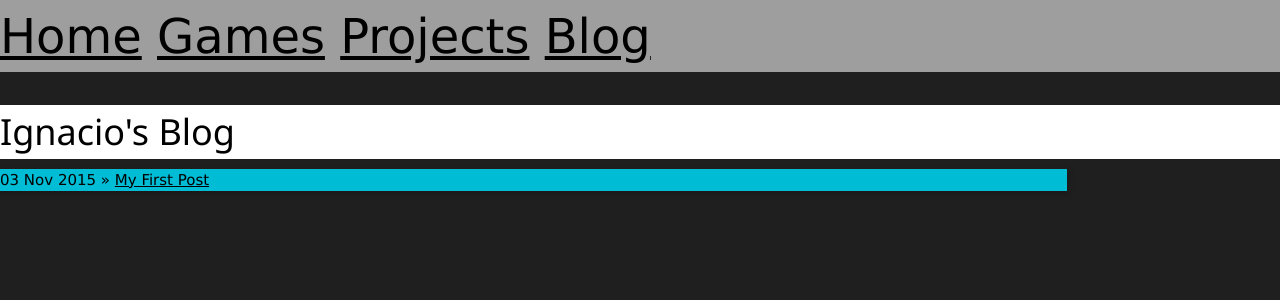
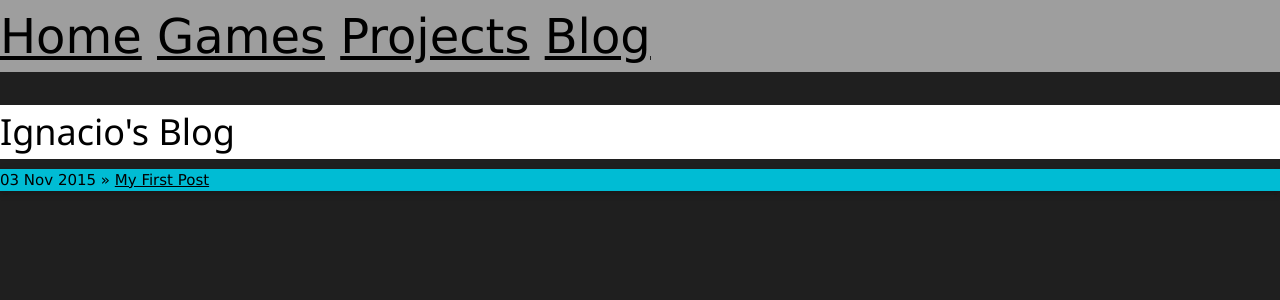
Before and after one commit to ijzm/OLD-ijzm.github.io, a Jekyll site: the page built from blog/index.html, in a window 1280 px wide. Shown: the top 300 px of the page. Built offline with Jekyll 4.4.1, drawn with Linux system fonts in a browser that asks for light colours.

Commit message:
Update index.html

```diff
--- a/blog/index.html
+++ b/blog/index.html
@@ -7,7 +7,7 @@ title: Ignacio's Blog
 
 	  {% for post in site.posts %}
 
-	    <div class="w3-card-2 w3-cyan w3-col m10">
+	    <div class="w3-card-2 w3-cyan w3-col m12">
 	    	{{ post.date | date_to_string }} » <a href="{{ post.url }}" title="{{ post.title }}">{{ post.title }}
 	    	</a>
 	    	</div>
```
